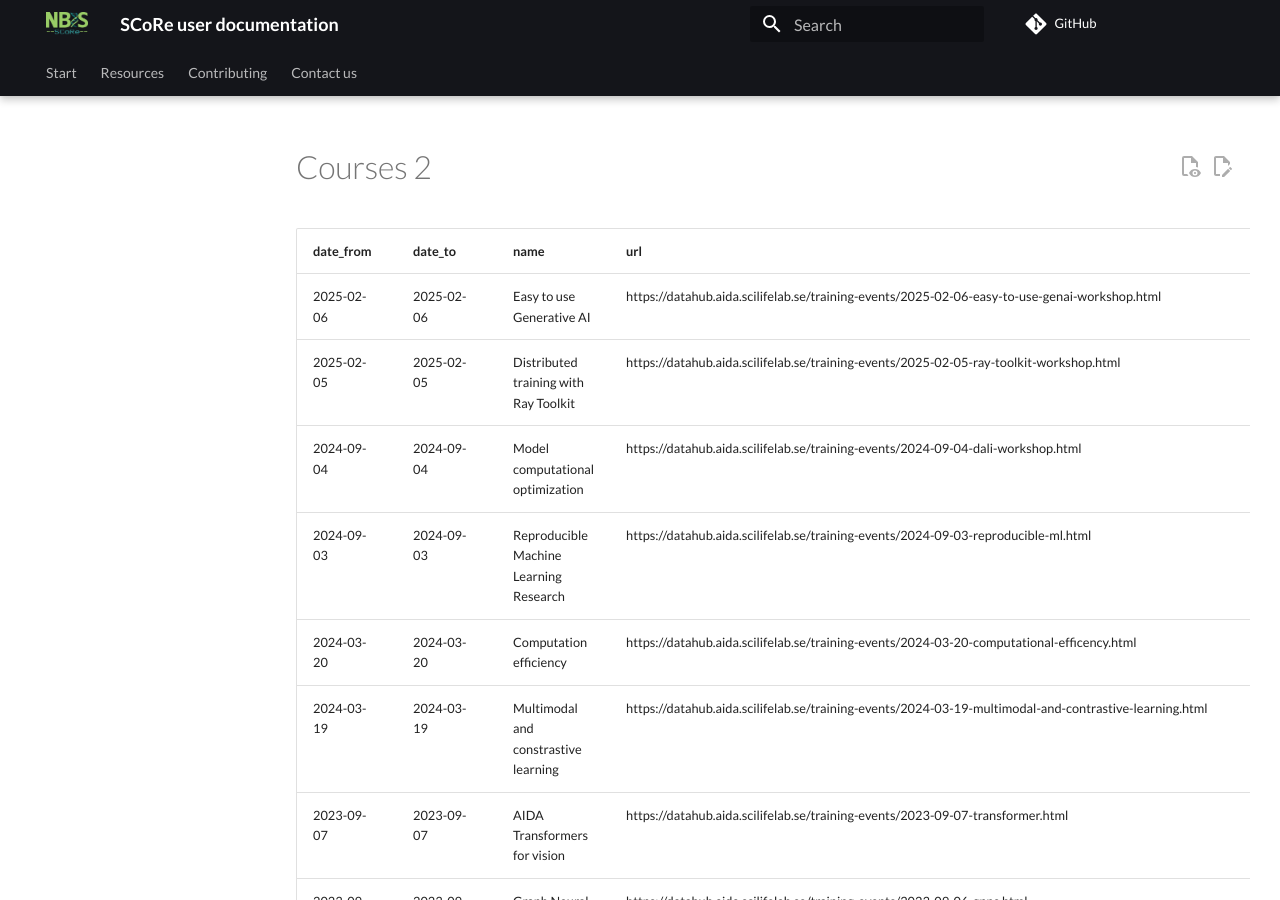
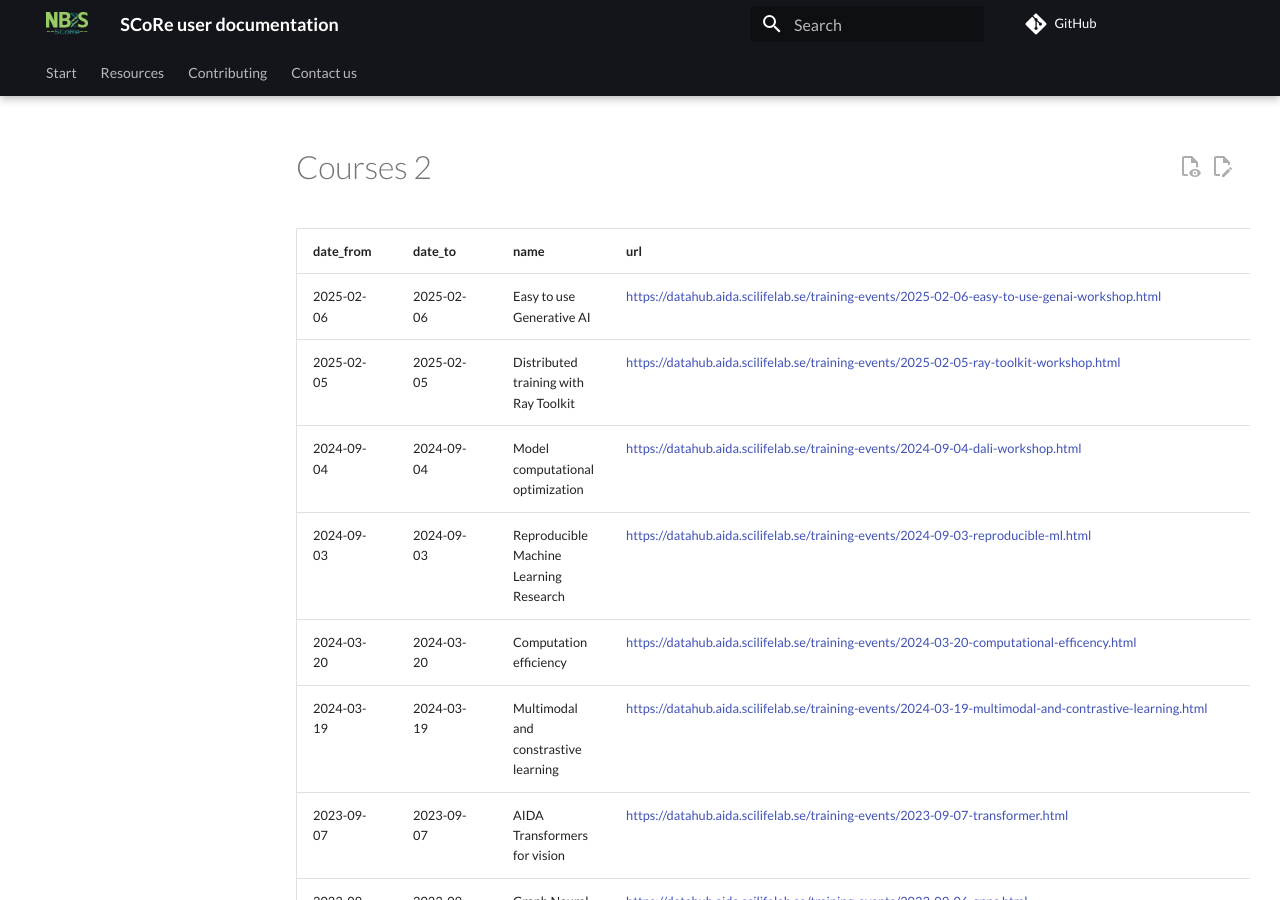
Before and after one commit to NBISweden/SCoRe_user_doc, an MkDocs documentation site: the page built from docs/courses_2.md, in a window 1280 px wide and 900 px high. Built offline with MkDocs 1.6.1 and Material for MkDocs 9.7.7, drawn with Linux system fonts in a browser that asks for light colours; comment, search, counter and statistics services are not loaded.

```diff
--- a/docs/courses_2.md
+++ b/docs/courses_2.md
@@ -2,21 +2,21 @@
 
 |date_from  |date_to    |name                                                                   |url                                                                                                               |source                                       |
 |:----------|:----------|:----------------------------------------------------------------------|:-----------------------------------------------------------------------------------------------------------------|:--------------------------------------------|
-|2025-02-06 |2025-02-06 |Easy to use Generative AI                                              |https://datahub.aida.scilifelab.se/training-events/2025-02-06-easy-to-use-genai-workshop.html                     |https://datahub.aida.scilifelab.se/training/ |
-|2025-02-05 |2025-02-05 |Distributed training with Ray Toolkit                                  |https://datahub.aida.scilifelab.se/training-events/2025-02-05-ray-toolkit-workshop.html                           |https://datahub.aida.scilifelab.se/training/ |
-|2024-09-04 |2024-09-04 |Model computational optimization                                       |https://datahub.aida.scilifelab.se/training-events/2024-09-04-dali-workshop.html                                  |https://datahub.aida.scilifelab.se/training/ |
-|2024-09-03 |2024-09-03 |Reproducible Machine Learning Research                                 |https://datahub.aida.scilifelab.se/training-events/2024-09-03-reproducible-ml.html                                |https://datahub.aida.scilifelab.se/training/ |
-|2024-03-20 |2024-03-20 |Computation efficiency                                                 |https://datahub.aida.scilifelab.se/training-events/2024-03-20-computational-efficency.html                        |https://datahub.aida.scilifelab.se/training/ |
-|2024-03-19 |2024-03-19 |Multimodal and constrastive learning                                   |https://datahub.aida.scilifelab.se/training-events/2024-03-19-multimodal-and-contrastive-learning.html            |https://datahub.aida.scilifelab.se/training/ |
-|2023-09-07 |2023-09-07 |AIDA Transformers for vision                                           |https://datahub.aida.scilifelab.se/training-events/2023-09-07-transformer.html                                    |https://datahub.aida.scilifelab.se/training/ |
-|2023-09-06 |2023-09-06 |Graph Neural Networks and Geometric Deep Learning                      |https://datahub.aida.scilifelab.se/training-events/2023-09-06-gnns.html                                           |https://datahub.aida.scilifelab.se/training/ |
-|2025-09-09 |2025-09-11 |Introduction to Data Management Practices                              |https://uppsala.instructure.com/courses/112492                                                                    |https://training.scilifelab.se/events        |
-|2025-09-10 |2025-09-12 |1st SciLifeLab Workshop on Microcrystal Electron Diffraction (MicroED) |https://www.scilifelab.se/wp-content/uploads/2025/06/Program_MicroED_Workshop10-12Sept-2025_2-1.pdf               |https://training.scilifelab.se/events        |
-|2025-09-15 |2025-09-19 |Population Genomics in Practice                                        |https://docs.google.com/forms/d/e/1FAIpQLSfT9BIcZnqwOfvXLfXIiBLzDzZPTRXdC8b4kiogiFgJWom7PQ/viewform?usp=send_form |https://training.scilifelab.se/events        |
-|2025-09-22 |2025-09-26 |Epigenomics Data Analysis: from Bulk to Single Cell – ONLINE           |https://uppsala.instructure.com/courses/112730                                                                    |https://training.scilifelab.se/events        |
-|2025-10-06 |2025-10-31 |Omics and data-driven precision health                                 |https://scilifelab-training.github.io/Omics_DataDriven_PrecisionHealth/2504/                                      |https://training.scilifelab.se/events        |
-|2025-10-13 |2025-10-16 |Biomarker Discovery: from theory to real world examples                |https://docs.google.com/forms/d/e/1FAIpQLSfdLPrNB1TdQ3x6cgNNNlSOMkuuH3-pFcHLMu9XBYD-Q5aYtA/viewform?usp=pp_url    |https://training.scilifelab.se/events        |
-|2025-11-03 |2025-11-14 |Proteomics by Mass Spectrometry: When and How                          |https://doctoralcourses.application.ki.se/fubasextern/info?kurs=K7F2522                                           |https://training.scilifelab.se/events        |
-|2025-11-10 |2025-11-14 |Physiology of ion channels and their role in disease                   |https://liu.se/en/organisation/liu/bkv/physiology-of-ion-channels-and-their-role-in-disease                       |https://training.scilifelab.se/events        |
-|2025-11-17 |2025-11-21 |Introduction to bioinformatics using NGS data                          |https://uppsala.instructure.com/courses/112140                                                                    |https://training.scilifelab.se/events        |
-|2025-11-24 |2025-11-28 |Introduction to Python - with application to bioinformatics            |https://uppsala.instructure.com/courses/113769                                                                    |https://training.scilifelab.se/events        |
+|2025-02-06 |2025-02-06 |Easy to use Generative AI                                              |<https://datahub.aida.scilifelab.se/training-events/2025-02-06-easy-to-use-genai-workshop.html>                     |<https://datahub.aida.scilifelab.se/training/> |
+|2025-02-05 |2025-02-05 |Distributed training with Ray Toolkit                                  |<https://datahub.aida.scilifelab.se/training-events/2025-02-05-ray-toolkit-workshop.html>                           |<https://datahub.aida.scilifelab.se/training/> |
+|2024-09-04 |2024-09-04 |Model computational optimization                                       |<https://datahub.aida.scilifelab.se/training-events/2024-09-04-dali-workshop.html>                                  |<https://datahub.aida.scilifelab.se/training/> |
+|2024-09-03 |2024-09-03 |Reproducible Machine Learning Research                                 |<https://datahub.aida.scilifelab.se/training-events/2024-09-03-reproducible-ml.html>                                |<https://datahub.aida.scilifelab.se/training/> |
+|2024-03-20 |2024-03-20 |Computation efficiency                                                 |<https://datahub.aida.scilifelab.se/training-events/2024-03-20-computational-efficency.html>                        |<https://datahub.aida.scilifelab.se/training/> |
+|2024-03-19 |2024-03-19 |Multimodal and constrastive learning                                   |<https://datahub.aida.scilifelab.se/training-events/2024-03-19-multimodal-and-contrastive-learning.html>            |<https://datahub.aida.scilifelab.se/training/> |
+|2023-09-07 |2023-09-07 |AIDA Transformers for vision                                           |<https://datahub.aida.scilifelab.se/training-events/2023-09-07-transformer.html>                                    |<https://datahub.aida.scilifelab.se/training/> |
+|2023-09-06 |2023-09-06 |Graph Neural Networks and Geometric Deep Learning                      |<https://datahub.aida.scilifelab.se/training-events/2023-09-06-gnns.html>                                           |<https://datahub.aida.scilifelab.se/training/> |
+|2025-09-09 |2025-09-11 |Introduction to Data Management Practices                              |<https://uppsala.instructure.com/courses/112492>                                                                    |<https://training.scilifelab.se/events>        |
+|2025-09-10 |2025-09-12 |1st SciLifeLab Workshop on Microcrystal Electron Diffraction (MicroED) |<https://www.scilifelab.se/wp-content/uploads/2025/06/Program_MicroED_Workshop10-12Sept-2025_2-1.pdf>               |<https://training.scilifelab.se/events>        |
+|2025-09-15 |2025-09-19 |Population Genomics in Practice                                        |<https://docs.google.com/forms/d/e/1FAIpQLSfT9BIcZnqwOfvXLfXIiBLzDzZPTRXdC8b4kiogiFgJWom7PQ/viewform?usp=send_form> |<https://training.scilifelab.se/events>        |
+|2025-09-22 |2025-09-26 |Epigenomics Data Analysis: from Bulk to Single Cell – ONLINE           |<https://uppsala.instructure.com/courses/112730>                                                                    |<https://training.scilifelab.se/events>        |
+|2025-10-06 |2025-10-31 |Omics and data-driven precision health                                 |<https://scilifelab-training.github.io/Omics_DataDriven_PrecisionHealth/2504/>                                      |<https://training.scilifelab.se/events>        |
+|2025-10-13 |2025-10-16 |Biomarker Discovery: from theory to real world examples                |<https://docs.google.com/forms/d/e/1FAIpQLSfdLPrNB1TdQ3x6cgNNNlSOMkuuH3-pFcHLMu9XBYD-Q5aYtA/viewform?usp=pp_url>    |<https://training.scilifelab.se/events>        |
+|2025-11-03 |2025-11-14 |Proteomics by Mass Spectrometry: When and How                          |<https://doctoralcourses.application.ki.se/fubasextern/info?kurs=K7F2522>                                           |<https://training.scilifelab.se/events>        |
+|2025-11-10 |2025-11-14 |Physiology of ion channels and their role in disease                   |<https://liu.se/en/organisation/liu/bkv/physiology-of-ion-channels-and-their-role-in-disease>                       |<https://training.scilifelab.se/events>        |
+|2025-11-17 |2025-11-21 |Introduction to bioinformatics using NGS data                          |<https://uppsala.instructure.com/courses/112140>                                                                    |<https://training.scilifelab.se/events>        |
+|2025-11-24 |2025-11-28 |Introduction to Python - with application to bioinformatics            |<https://uppsala.instructure.com/courses/113769>                                                                    |<https://training.scilifelab.se/events>        |
```
Also changed, not shown: docs/compute.md (+10 -10 lines), docs/courses.md (+0 -1 lines).
